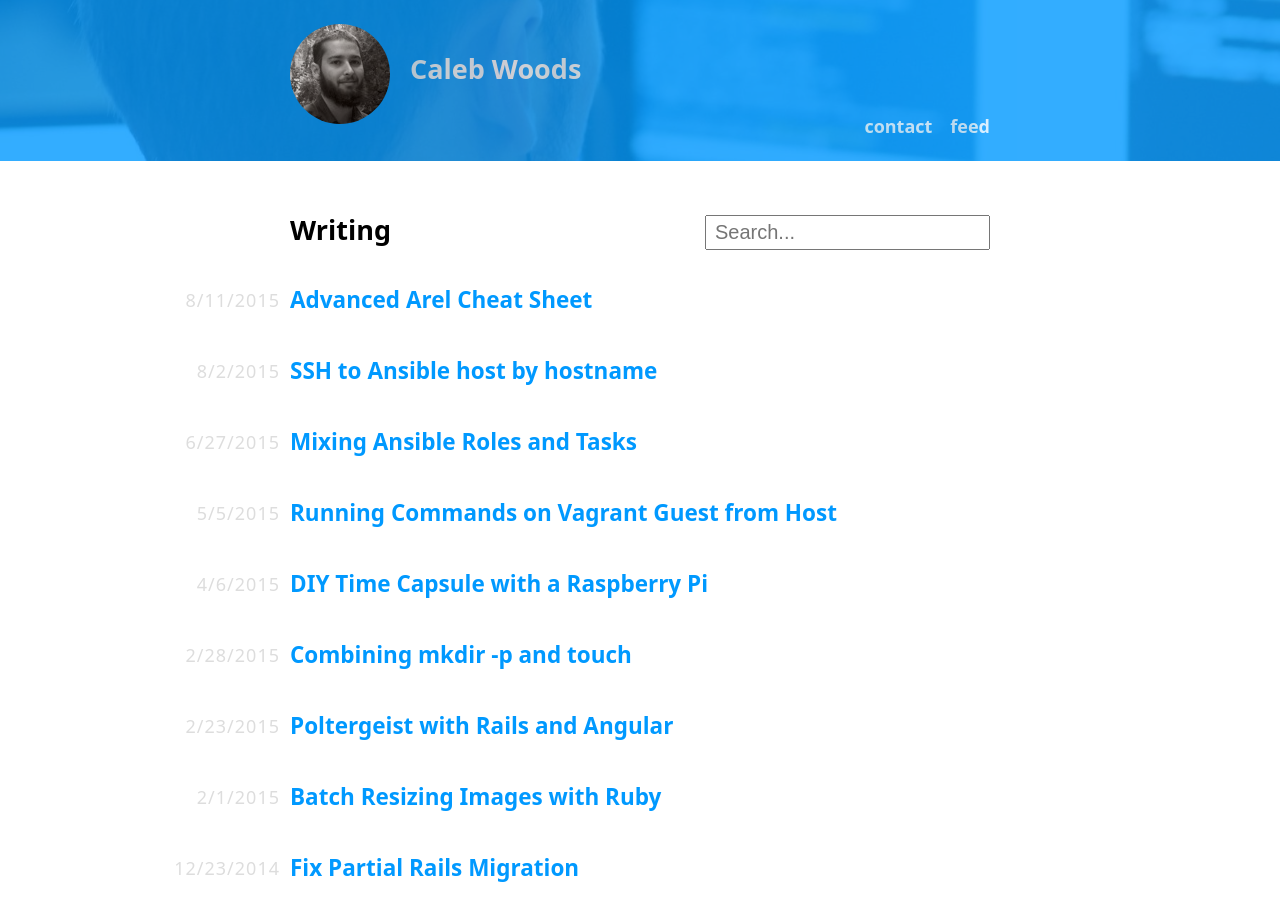
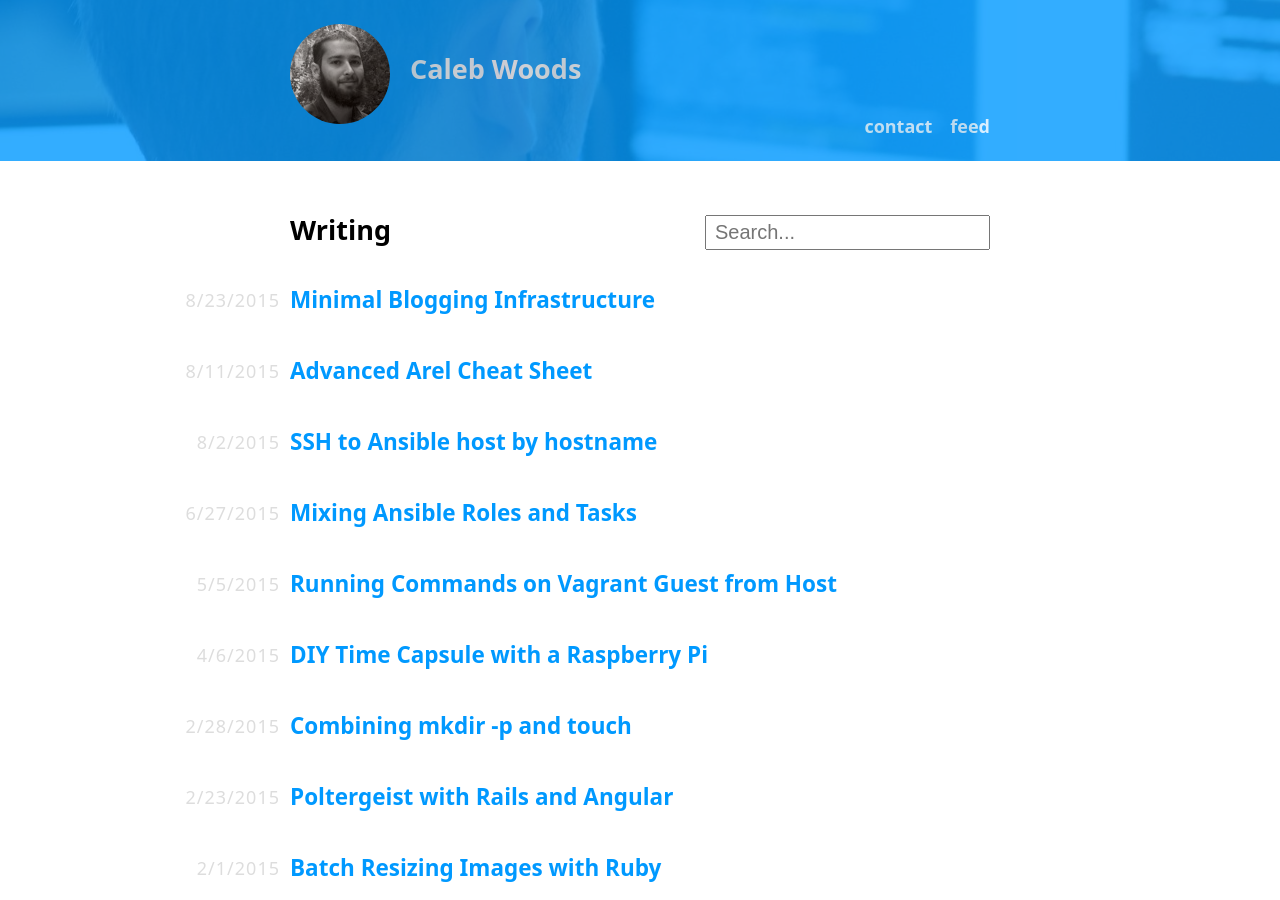
Before and after one commit to calebwoods/calebwoods.github.io, a Jekyll site: the page built from index.html, in a window 1280 px wide and 900 px high. Built offline with Jekyll 4.4.1, drawn with Linux system fonts in a browser that asks for light colours; some web fonts are replaced; Markdown is read by kramdown in place of the engine named in the settings.

Commit message:
Publish blog infrastructure post

```diff
--- a/_drafts/hackable-blogging-infrastructure.md
+++ b/_posts/2015-08-23-minimal-blogging-infrastructure.md
@@ -1,6 +1,6 @@
 ---
 layout: post
-title: "Hackable from Anywhere Blogging Infrastructure"
+title: "Minimal Blogging Infrastructure"
 date: "2015-08-23"
 tags:
   - writing
```
